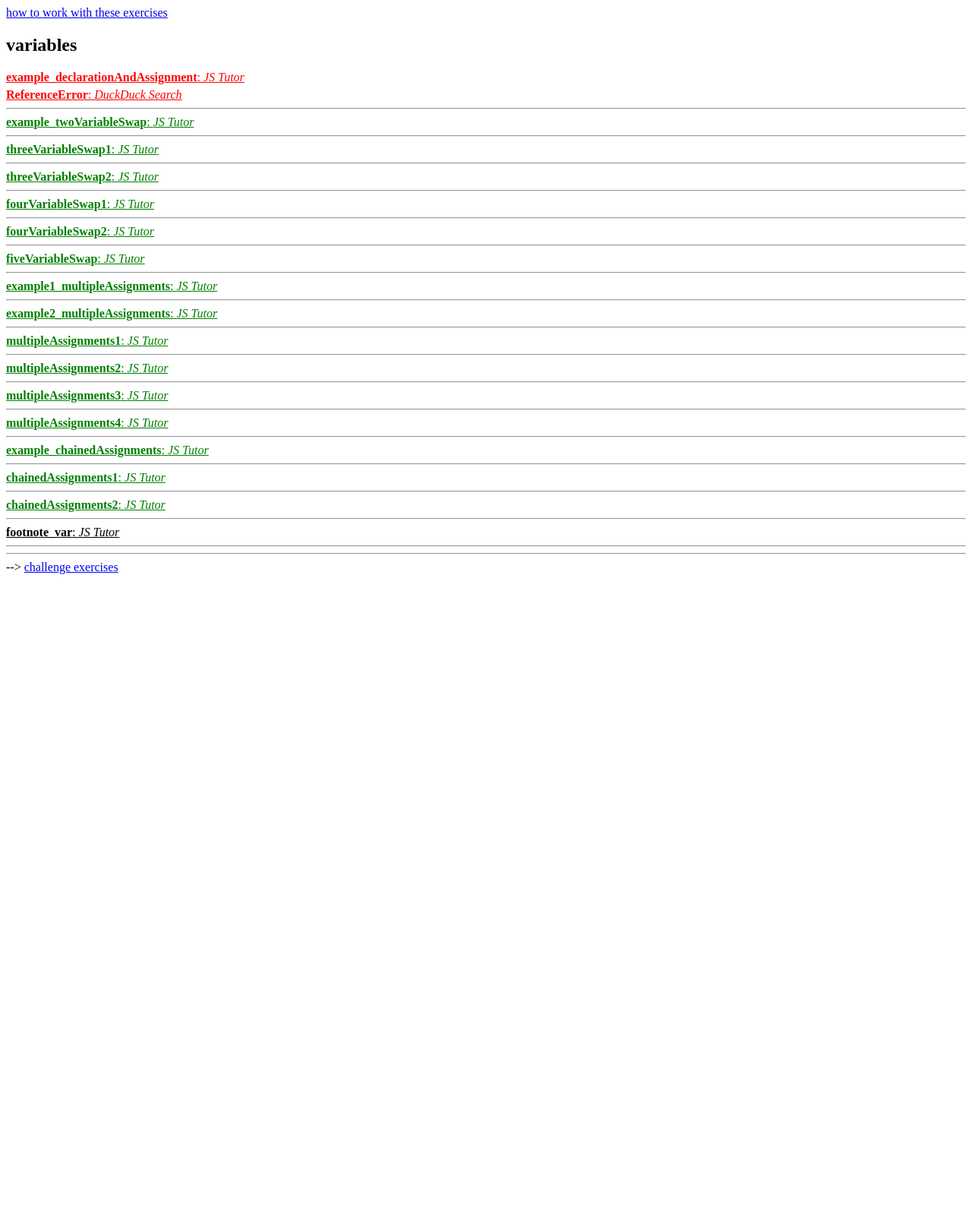
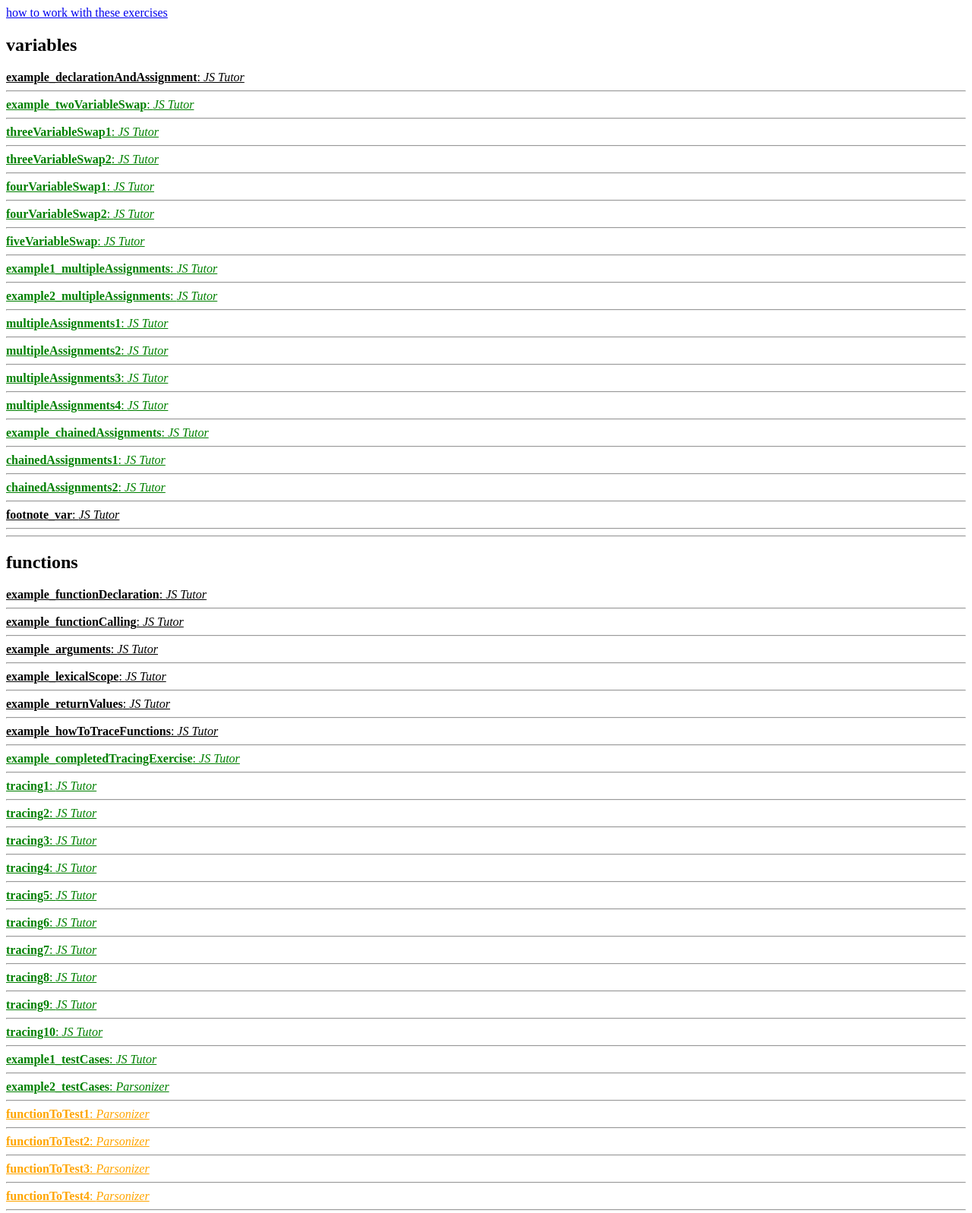
Before and after one commit to be-hacking-hyf/javascript-1, a plain HTML site: page module-exercises/index.html in a window 1280 px wide. Shown: the top 1597 px of the page at 76% size. Before the commit the page ends 800 px from the top, so only its background shows below. Drawn offline with Linux system fonts and the light colour scheme.

Commit message:
module exercise variable.js and functions.js files are updated

```diff
--- a/module-exercises/functions.js
+++ b/module-exercises/functions.js
@@ -174,11 +174,11 @@ function tracing1() {
   };
 
   // set values in the args to pass the assert
-  let arg1 = "", arg2 = "", arg3 = "";
+  let arg1 = "y", arg2 = "x", arg3 = "z";
   let returnval = f(arg1, arg2, arg3);
   console.assert(returnval === "zyx", "1 a");
 
-  arg1 = "", arg2 = "", arg3 = "";
+  arg1 = "z", arg2 = "x", arg3 = "y";
   returnval = f(arg1, arg2, arg3);
   console.assert(returnval === "yzx", "1 b");
 
@@ -194,11 +194,11 @@ function tracing2() {
   };
 
   // set values in the args to pass the assert
-  let arg1 = "", arg2 = "", arg3 = "";
+  let arg1 = "x", arg2 = "y", arg3 = "z";
   let returnVal = f(arg1, arg3, arg2);
   console.assert(returnVal === "yxz", "returnVal should be yxz");
 
-  arg1 = "", arg2 = "", arg3 = "";
+  arg1 = "y", arg2 = "x", arg3 = "z";
   returnVal = f(arg2, arg1, arg3);
   console.log(returnVal === "zxy", "returnVal should be zxy");
 
@@ -217,15 +217,14 @@ function tracing3() {
   };
 
   // set values in the args to pass the assert
-  let arg1 = "", arg2 = "", arg3 = "";
+  let arg1 = "z", arg2 = "x", arg3 = "y";
   let returnVal = f(arg1, arg2, arg3);
   console.assert(returnVal === "yxz", "returnVal should be yxz");
 
 
-  arg1 = "", arg2 = "", arg3 = "";
+  arg1 = "z", arg2 = "y", arg3 = "x";
   returnVal = f(arg3, arg2, arg1);
   console.assert(returnVal === "zyx", "returnVal should be zyx");
-
 }
 evaluate(tracing3);
 
@@ -239,11 +238,11 @@ function tracing4() {
   // pass x, y and z to the function in the right order
   // don't change their values!
   let x = "x", y = "y", z = "z";
-  let returnVal = f();
+  let returnVal = f(x,z,y);
   console.assert(returnVal === "yxz", "returnVal should be yxz");
 
   x = "x", y = "z", z = "y";
-  returnVal = f();
+  returnVal = f(z,x,y);
   console.assert(returnVal === "zyx", "returnVal should be zyx");
 
 }
@@ -260,11 +259,11 @@ function tracing5() {
   // pass x, y and z to the function in the right order
   // don't change their values!
   let x = "x", y = "y", z = "z";
-  let returnVal = f();
+  let returnVal = f(z,x,y);
   console.assert(returnVal === "xzy", "returnVal should be xzy");
 
   x = "y", y = "x", z = "z";
-  returnVal = f();
+  returnVal = f(x,z,y);
   console.assert(returnVal === "zyx", "returnVal should be zyx");
 
 }
@@ -275,7 +274,7 @@ function tracing6() {
 
   // concatinate the params to pass the tests
   function f(param1, param2, param3) {
-    const result = null;
+    const result = param3+param1+param2;
     return result;
   };
 
@@ -295,7 +294,7 @@ function tracing7() {
 
   // concatinate the params to pass the tests
   function f(param1, param2, param3) {
-    const result = null;
+    const result = param2+param3+param1;
     return result;
   };
 
@@ -314,8 +313,8 @@ evaluate(tracing7);
 function tracing8() {
 
   // arrange the parameters to pass the asserts
-  function f() {
-    var result = param2 + param1 + param3;
+  function f(param1,param2,param3) {
+    var result = param2 + param3 + param1;;
     return result;
   };
 
@@ -334,8 +333,8 @@ evaluate(tracing8);
 function tracing9() {
 
   // arrange the parameters to pass the asserts
-  function f() {
-    var result = param1 + param2 + param3;
+  function f(param1,param2,param3) {
+    var result = param3 + param1 + param2;
     return result;
   };
 
@@ -354,21 +353,21 @@ evaluate(tracing9);
 function tracing10() {
 
   // do what needs to be done!
-  function f() {  // <--
+  function f(param1,param2,param3,param4) {  // <--
     var result = param3 + param1 + param2 + param4;
     return result;
   };
 
-  let arg1 = "", arg2 = "", arg3 = "", arg4 = ""; // <--
+  let arg1 = "y", arg2 = "z", arg3 = "x", arg4 = "w"; // <--
   let returnVal = f(arg1, arg2, arg3, arg4);
   console.assert(returnVal === "xyzw", "returnVal should be xyzw");
 
   arg1 = "z", arg2 = "w", arg3 = "y", arg4 = "x";
   returnVal = f(arg3, arg1, arg4, arg2);
-  console.assert(returnVal === "", "returnVal should be ?"); // <--
+  console.assert(returnVal === "xyzw", "returnVal should be ?"); // <--
 
   arg1 = "z", arg2 = "w", arg3 = "y", arg4 = "x";
-  returnVal = f();                                   // <--
+  returnVal = f(arg3,arg2,arg1,arg4);                                   // <--
   console.assert(returnVal === "zywx", "returnVal should be zywx");
 
 }
@@ -512,3 +511,5 @@ evaluate(functionToTest5, writeTestCases5);
   console.groupEnd();
   document.body.appendChild(document.createElement('hr'));
 }
+
+//mert demirok
--- a/module-exercises/index.html
+++ b/module-exercises/index.html
@@ -21,7 +21,7 @@
    -->
 
   <script src="variables.js"></script>
-  <!-- <script src="functions.js"></script> -->
+  <script src="functions.js"></script>
   <!-- <script src="primitive-types.js"></script>
   <script src="explicit-coercion.js"></script>
   <script src="truthiness.js"></script>
@@ -35,7 +35,7 @@
   <script src="statements-vs-expressions.js"></script>
   <script src="loops.js"></script>
   <script src="for-in-for-of.js"></script>
-  <script src="errors-and-lifecycle.js"></script> --> -->
+  <script src="errors-and-lifecycle.js"></script> -->
 
 
   <a href="./challenges/index.html">challenge exercises</a>
--- a/module-exercises/variables.js
+++ b/module-exercises/variables.js
@@ -22,7 +22,7 @@ function example_declarationAndAssignment() {
   declaredLetWithoutAssignment = 'assigned after declaration';
 
   // accessing a const/let variable before it is declared will error
-  declaredLetWithAssignment; // comment this line to remove the error!
+  // declaredLetWithAssignment; // comment this line to remove the error!
 
   // you will generally do both declaration and assignment at once
   // notice how this slot is only created when this line is reached?
@@ -38,7 +38,7 @@ function example_declarationAndAssignment() {
   // const errorTime; // uncomment this line to throw error!
 
   // const variables cannot be reassigned later in the program
-  constantVariable = 'error time';
+  // constantVariable = 'error time';
 
 }
 evaluate(example_declarationAndAssignment);
@@ -87,6 +87,7 @@ function threeVariableSwap1() {
   b=c;
   c=temp;
 
+
   console.assert(a === "a", "a should store 'a'");
   console.assert(b === "b", "b should store 'b'");
   console.assert(c === "c", "c should store 'c'");
@@ -99,10 +100,11 @@ function threeVariableSwap2() {
   let temp = '';
 
   // can be done in 4 lines
-  temp=c;
+  temp=a;
+  a=c;
   c=b;
-  b=a;
-  a=temp;
+  b=temp;
+
 
   console.assert(a === "a", "a should store 'a'");
   console.assert(b === "b", "b should store 'b'");
@@ -114,12 +116,14 @@ function fourVariableSwap1() {
 
   let a = "d", b = "a", c = "b", d = "c";
   let temp = '';
+
+  // can be done in 5 lines
   temp=a;
   a=b;
   b=c;
   c=d;
   d=temp;
-  // can be done in 5 lines
+
 
 
   console.assert(a === "a", "a should store 'a'");
@@ -135,13 +139,13 @@ function fourVariableSwap2() {
   let temp = '';
 
   // can be done in 6 lines
+  temp=a;
+  a=d;
+  d=temp;
+  temp=b;
+  b=c;
+  c=temp;
 
-  temp=d;
-  d=a;
-  a=temp;
-  temp=c;
-  c=b;
-  b=temp;
 
   console.assert(a === "w", "a should store 'w'");
   console.assert(b === "x", "b should store 'x'");
@@ -156,13 +160,13 @@ function fiveVariableSwap() {
   let temp = ' ';
 
   // can be done in 6 lines
-
   temp=a;
   a=e;
   e=temp;
   temp=b;
   b=d;
   d=temp;
+
 
   console.assert(a === "v", "a should store 'v'");
   console.assert(b === "w", "b should store 'w'");
@@ -211,7 +215,8 @@ function multipleAssignments1() {
   let temp = '';
 
   // can be done in 1 line
-temp=a, a=b, b=c, c=temp;
+  temp = a, a = b, b = c, c = temp;
+
 
   console.assert(a === "a", "a should store 'a'");
   console.assert(b === "b", "b should store 'b'");
@@ -225,7 +230,8 @@ function multipleAssignments2() {
   let temp = '';
 
   // can be done in 1 line
-  temp=a, a=c ,c=b, b=temp;
+  temp = a, a = c,  c = b,  b = temp;
+
 
   console.assert(a === "a", "a should store 'a'");
   console.assert(b === "b", "b should store 'b'");
@@ -239,8 +245,9 @@ function multipleAssignments3() {
   let temp = '';
 
   // can be done in 1 line
+  temp=a,  a=b,  b=c,  c=d,  d=temp;
 
-  temp=a, a=b, b=c ,c=d ,d=temp;
+
   console.assert(a === "a", "a should store 'a'");
   console.assert(b === "b", "b should store 'b'");
   console.assert(c === "c", "c should store 'c'");
@@ -253,14 +260,8 @@ function multipleAssignments4() {
   let a = "z", b = "y", c = "x", d = "w";
   let temp = '';
 
-  temp=d;
-  d=a;
-  a=temp;
-  temp=c;
-  c=b;
-  b=temp;
-
-  // can be done in 6 lines
+  // can be done in 1 line
+  temp=a,  a=d,  d=temp,  temp=b,  b=c,  c=temp;
 
 
   console.assert(a === "w", "a should store 'w'");
@@ -298,9 +299,10 @@ function chainedAssignments1() {
   let temp = '';
 
   // can be done in 3 lines or less
-  temp=a1=a2;
+  temp=a1;
   a1=a2=b;
   b=temp;
+
   console.assert(a1 === "a", 'a1 should store "a"');
   console.assert(a1 === a2, 'a1 should store the same value as a2');
   console.assert(b === "b", 'b should store "b"');
@@ -318,8 +320,8 @@ function chainedAssignments2() {
   // can be done in 4 lines or less
 
 temp=a;
-a=b1;
-b1=b2=c1;
+a=b1=b2;
+b1=b2=c1=c2=c3;
 c1=c2=c3=temp;
 
   console.assert(a === "a", 'a should store "a"');
```
